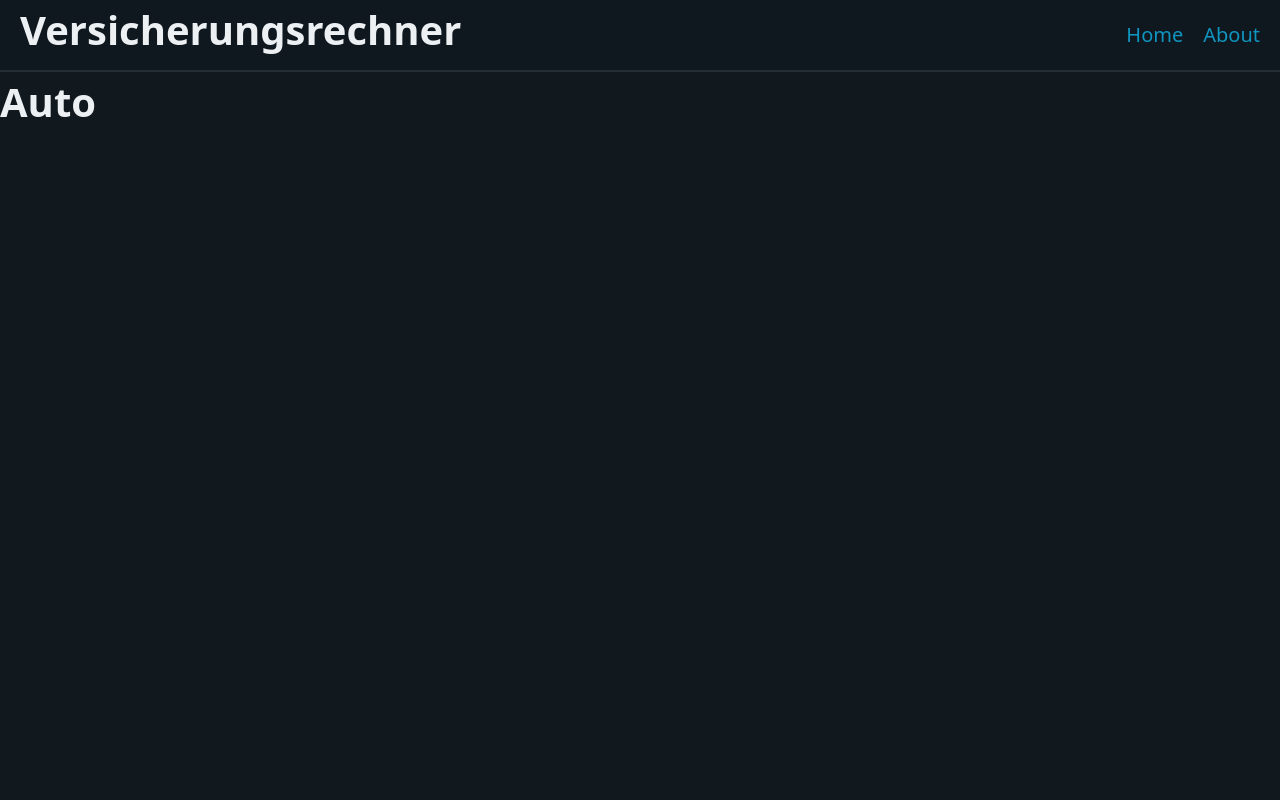
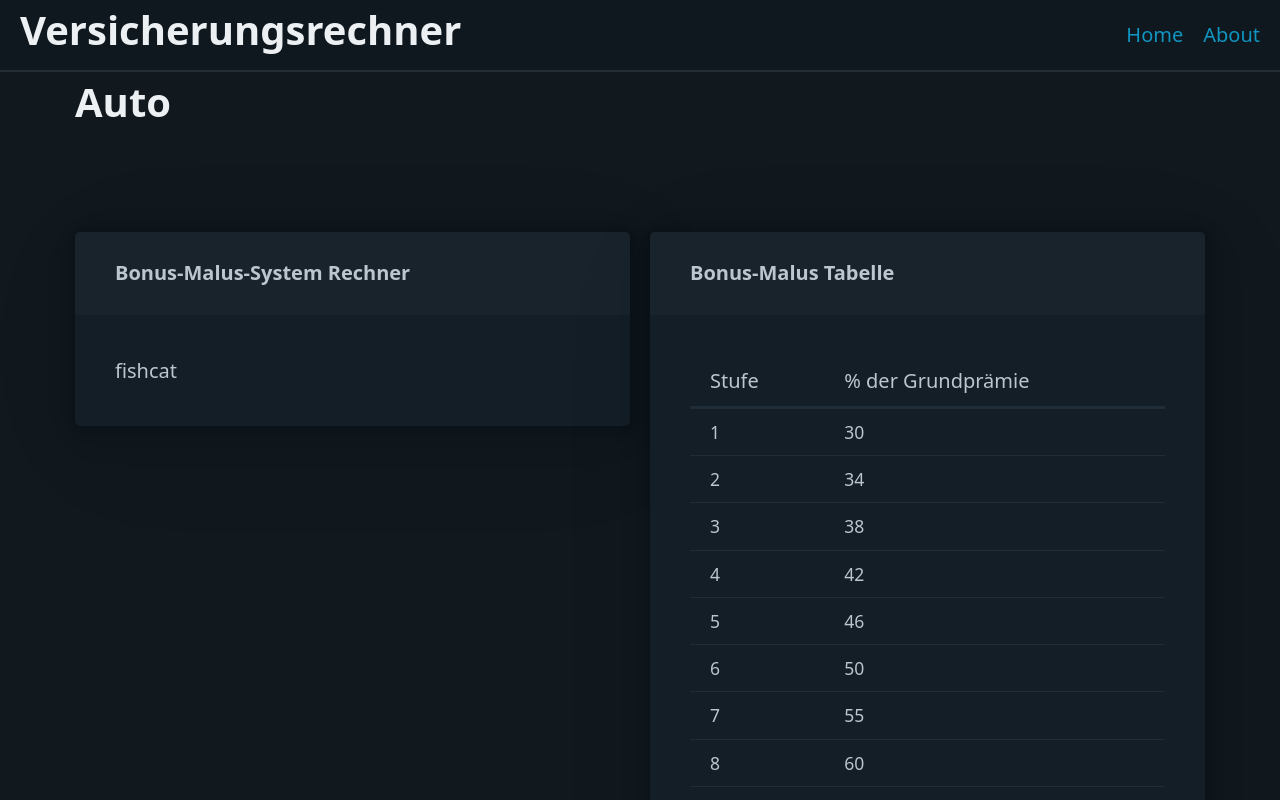
Before and after one commit to pcaracal/project_versicherungsrechner, a React (Create React App) app in the folder versicherungsrechner/: page /auto in a window 1280 px wide. Shown: the top 800 px of the page. Built offline with nearby package versions, Linux system fonts and the light colour scheme.

Commit message:
B-M-S Table for Car insurance

```diff
--- a/versicherungsrechner/package.json
+++ b/versicherungsrechner/package.json
@@ -9,6 +9,7 @@
     "@testing-library/user-event": "^13.5.0",
     "react": "^18.2.0",
     "react-dom": "^18.2.0",
+    "react-google-charts": "^4.0.0",
     "react-router-dom": "^6.10.0",
     "react-scripts": "5.0.1",
     "web-vitals": "^2.1.4"
--- a/versicherungsrechner/src/sites/Auto.js
+++ b/versicherungsrechner/src/sites/Auto.js
@@ -1,8 +1,83 @@
+import { useState, useEffect } from "react";
+import { Chart } from "react-google-charts"
+import InputElement from "../components/InputElement";
+
 const Auto = () => {
+    const bms_data = [
+        ["Stufe", "% der Grundprämie"],
+        [1, 30],
+        [2, 34],
+        [3, 38],
+        [4, 42],
+        [5, 46],
+        [6, 50],
+        [7, 55],
+        [8, 60],
+        [9, 65],
+        [10, 70],
+        [11, 80],
+        [12, 90],
+        [13, 100],
+        [14, 120],
+        [15, 140],
+        [16, 160],
+        [17, 200],
+        [18, 240]
+    ]
+
+
     return (
         <div className="Auto">
-            <main>
+            <main className="container">
                 <h1>Auto</h1>
+
+                <div className="grid">
+                    <aside>
+                        <article>
+                            <header>
+                                <strong>Bonus-Malus-System Rechner</strong>
+                            </header>
+                            <body>
+                                fishcat
+                            </body>
+                        </article>
+                    </aside>
+
+                    <aside>
+                        <article>
+                            <header>
+                                <strong>Bonus-Malus Tabelle</strong>
+                            </header>
+                            <body>
+                                <table>
+                                    <thead>
+                                        <tr>
+                                            {bms_data[0].map((v, k) => {
+                                                return (
+                                                    <th>{v}</th>
+                                                );
+                                            })}
+                                        </tr>
+                                    </thead>
+
+                                    <tbody>
+                                        {bms_data.map((v, k) => {
+                                            if (k != 0) return (
+                                                <tr key={k}>
+                                                    {v.map((vi, ki) => {
+                                                        return (
+                                                            <td key={ki}>{vi}</td>
+                                                        );
+                                                    })}
+                                                </tr>
+                                            );
+                                        })}
+                                    </tbody>
+                                </table>
+                            </body>
+                        </article>
+                    </aside>
+                </div>
             </main>
         </div>
     );
--- a/versicherungsrechner/src/sites/Home.js
+++ b/versicherungsrechner/src/sites/Home.js
@@ -8,6 +8,7 @@ const Home = () => {
             <main className="container">
                 <header><h1>Home</h1></header>
 
+                <div className='grid'>
 
                     <aside onClick={() => navigate("auto")}>
                         <article>
@@ -31,7 +32,7 @@ const Home = () => {
                             Ein Schadensrechner für Hausratsversicherungen
                         </article>
                     </aside>
-
+                </div>
             </main>
         </div>
     );
```
Also changed, not shown: 2 other files (tests, documents, lock files or other folders). Lines whose indentation alone changed are shown as unchanged.
